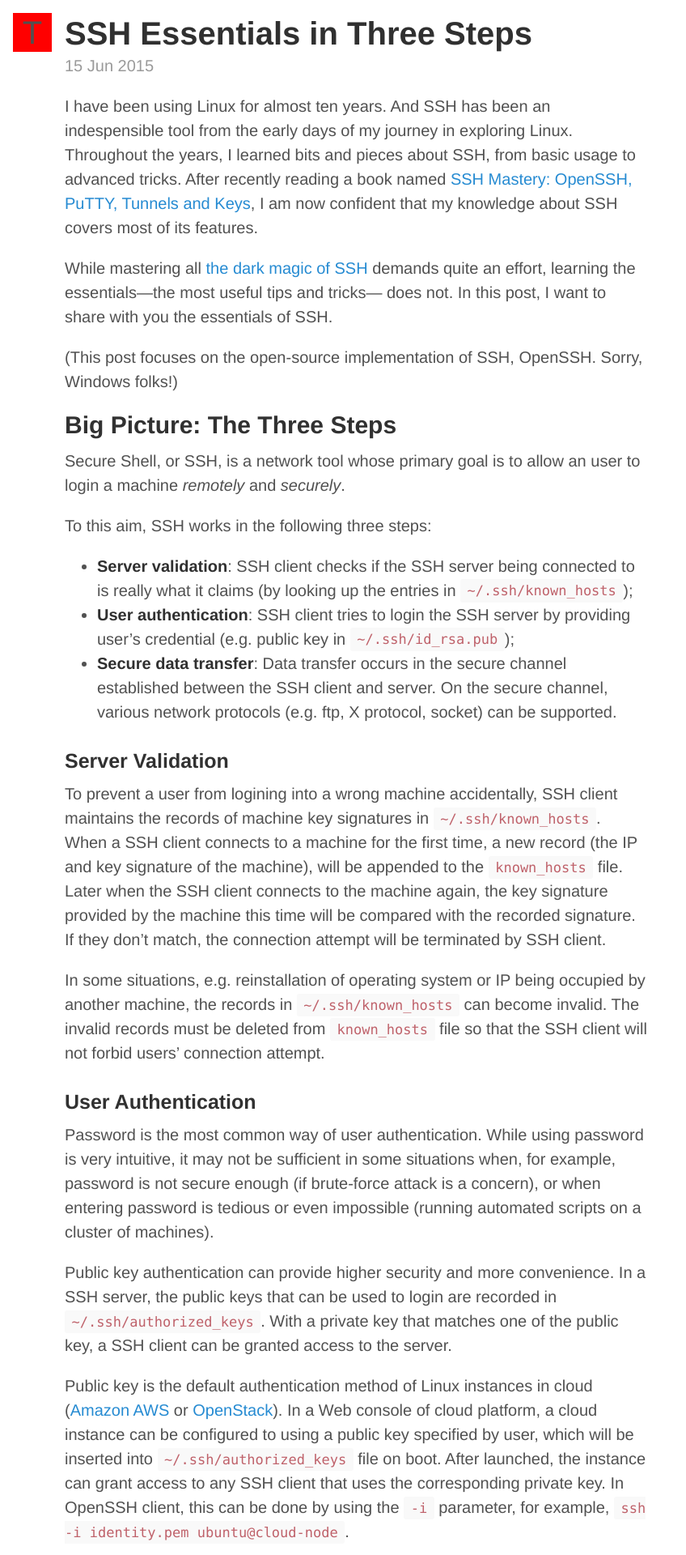
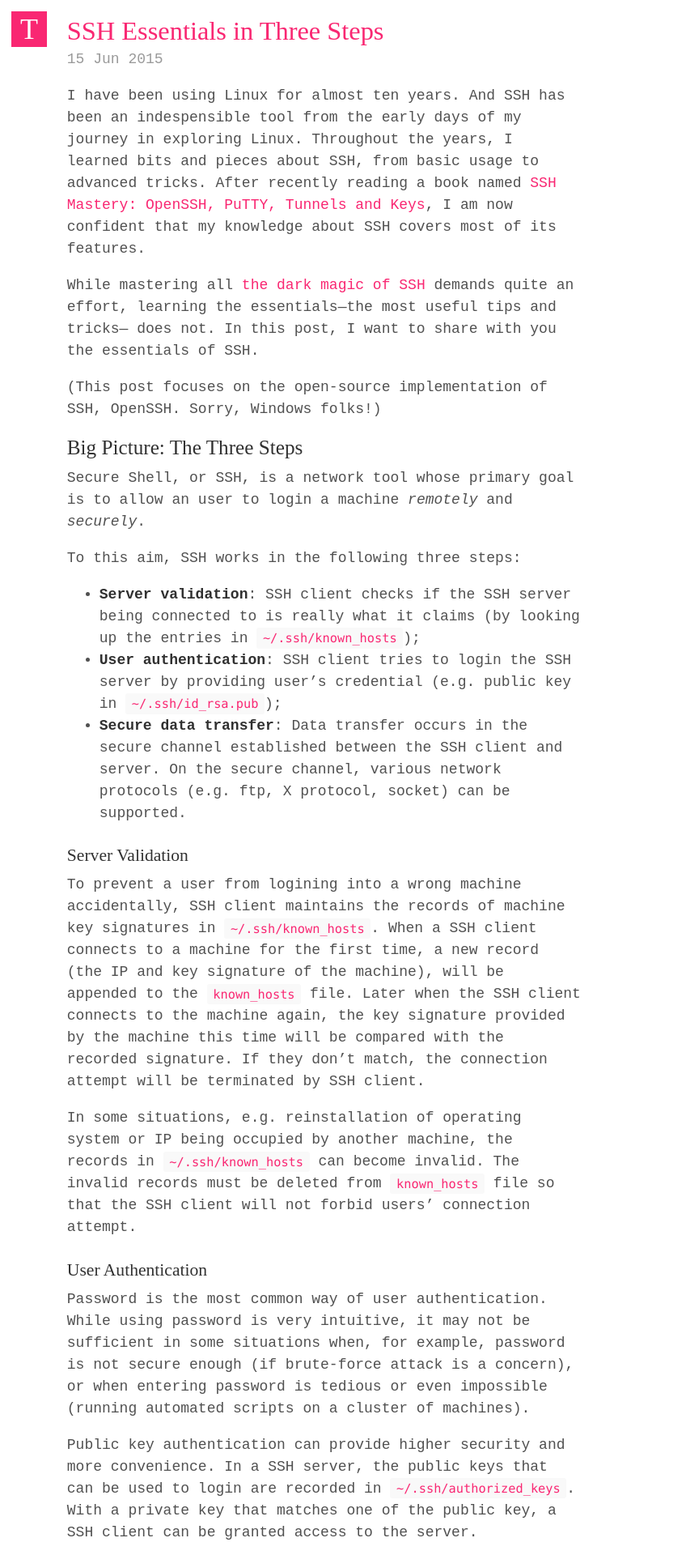
Before and after one commit to tatetian/tatetian.github.io, a Jekyll site: the page built from index.html, in a window 1280 px wide. Shown: the top 1920 px of the page at 81% size, without its empty margins (0-848 px from the left). Built offline with Jekyll 4.4.1, drawn with Linux system fonts in a browser that asks for light colours; the list of posts is cut into pages by our own code; comment, search, counter and statistics services are not loaded.

Commit message:
Choose Monokai' red as theme color and use Input as font

```diff
--- a/_sass/hyde.scss
+++ b/_sass/hyde.scss
@@ -33,7 +33,13 @@
 
 html {
   /* Use the nicest Helvestica. Available on Mac. */
-  font-family: "HelveticaNeue-Light", "Helvetica Neue Light", "Helvetica Neue", Helvetica, Arial, "Lucida Grande", sans-serif;
+ font-family: "HelveticaNeue-Light", "Helvetica Neue Light", "Helvetica
+ Neue", Helvetica, Arial, "Lucida Grande", sans-serif;
+    font-family: "LetteraProLight", monospace;
+    font-family: "InputSans-Light", monospace;
+    font-weight: normal;
+    font-style: normal;
+/*font-family: "LetteraProLight", monospace;*/
 }
 
 /*
@@ -67,22 +73,91 @@ html {
     opacity: 0.8;
 }
 
+@font-face {
+  font-family: InputMono;
+  src: local("Input Mono");
+  font-weight: normal;
+  font-style: normal;
+}
+
+@font-face {
+  font-family: InputMono-Light;
+  src: local("InputMono ExLight");
+  font-weight: lighter;
+  font-style: normal;
+}
+
+@font-face {
+  font-family: InputMono-Bold;
+  src: local("InputMono Bold");
+  font-weight: bold;
+  font-style: normal;
+}
+
+@font-face {
+  font-family: InputSans;
+  src: local("InputSans");
+  font-weight: normal;
+  font-style: normal;
+}
+
+@font-face {
+  font-family: InputSans-Light;
+  src: local("InputSans ExLight");
+  font-weight: normal;
+  font-style: normal;
+}
+
+@font-face {
+  font-family: InputSans-Bold;
+  src: local("InputSans Bold");
+  font-weight: normal;
+  font-style: normal;
+}
+
+
+body {
+    padding-top: 0.12rem;
+}
+
+//$main-color:blue;
+$red:#F92772;
+$red2:#AB3000;
+$blue:#66D9EE;
+$grey:#CBCBCB;
+$main-color:$red;
+
 .sidebar-btn {
     position: fixed;
     left: 0.8rem;
     top: 0.8rem;
-    background-color: red;
+    background-color: $main-color;
     width: 2.4rem;
     height: 2.4rem;
     z-index: 100;
-    line-height: 2.4rem;
+    line-height: 2.55rem;
     font-size: 2rem;
     cursor: pointer;
     text-align: center;
+    color: white;
+    font-family: "InputSans-Bold";
+}
+
+a {
+   color: $red;
+}
+
+h1, h1 a{
+    color: $main-color;
+}
+
+code {
+    color: $red;
 }
 
 .container > .terminal {
     font-size: 1rem;
+    font-family: Menlo, Monaco, "Courier New", monospace;
 }
 
 .sidebar-other {
@@ -110,11 +185,22 @@ html {
   color: #fff;
   margin: 0 0;
   /*font-family: "Abril Fatface", serif;*/
-  font-family: "Lubalin Graph", serif;
   font-weight: bold;
   font-size: 3.25rem;
   transition: font-size 0.6s ;
 }
+
+@font-face {
+    font-family: 'LetteraProLight';
+    src: url('/public/fonts/lineto-lettera-pro-light.eot');
+    src: url('/public/fonts/lineto-lettera-pro-light.eot?#iefix') format('embedded-opentype'),
+         url('/public/fonts/lineto-lettera-pro-light.woff2') format('woff2'),
+         url('/public/fonts/lineto-lettera-pro-light.woff') format('woff'),
+         url('/public/fonts/lineto-lettera-pro-light.ttf') format('truetype'),
+         url('/public/fonts/lineto-lettera-pro-light.svg#LetteraProLight') format('svg');
+    font-style: normal;
+}
+
 
 @font-face {
     font-family: 'Lubalin Graph';
--- a/_sass/poole.scss
+++ b/_sass/poole.scss
@@ -48,13 +48,13 @@ body {
 }
 
 html {
-  font-family: "Helvetica Neue", Helvetica, Arial, sans-serif;
+    font-family: "Helvetica Neue", Helvetica, Arial, sans-serif;
   font-size: 16px;
   line-height: 1.5;
 }
 @media (min-width: 38em) {
   html {
-    font-size: 20px;
+    font-size: 18px;
   }
 }
 
@@ -81,22 +81,24 @@ a:focus {
 
 /* Headings */
 h1, h2, h3, h4, h5, h6 {
+    font-family: "InputSans-Bold";
+    font-weight: normal;
   margin-bottom: .5rem;
-  font-weight: bold;
   line-height: 1.25;
   color: #313131;
   text-rendering: optimizeLegibility;
 }
 h1 {
-  font-size: 2rem;
+  font-size: 1.8rem;
+  line-height: 2.4rem;
 }
 h2 {
   margin-top: 1rem;
-  font-size: 1.5rem;
+  font-size: 1.4rem;
 }
 h3 {
-  margin-top: 1.5rem;
-  font-size: 1.25rem;
+  margin-top: 1.4rem;
+  font-size: 1.2rem;
 }
 h4, h5, h6 {
   margin-top: 1rem;
@@ -287,7 +289,7 @@ tbody tr:nth-child(odd) th {
 
 .container {
   max-width: 38rem;
-  padding-left:  1rem;
+  padding-left:  1.6rem;
   padding-right: 1rem;
   margin-left:  3rem;
   margin-right: auto;
@@ -334,11 +336,11 @@ tbody tr:nth-child(odd) th {
 }
 
 /* Blog post or page title */
-.page-title,
+/*.page-title,
 .post-title,
 .post-title a {
   color: #303030;
-}
+}*/
 .page-title,
 .post-title {
   margin-top: 0;
```
